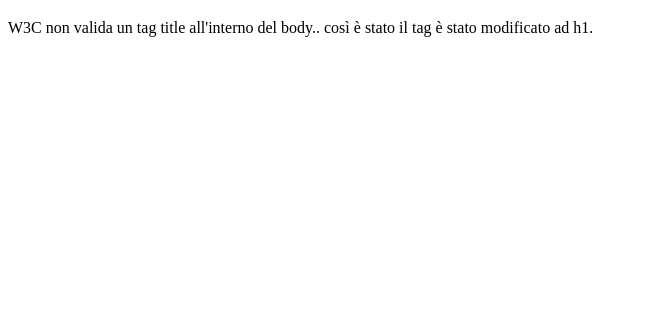
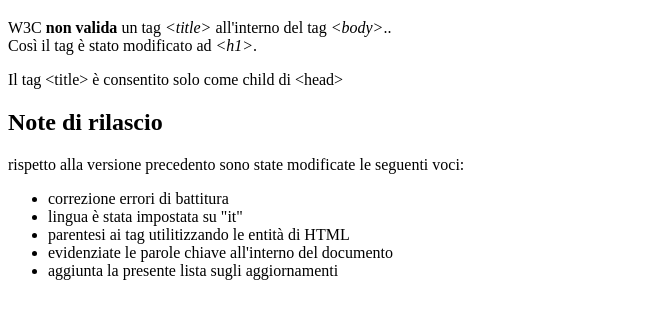
Before and after one commit to Valkyrux/htmlcss-hello, a plain HTML site: page index.html in a window 1280 px wide. Shown: the part 61-380 px from the top of the page, without its empty margins (0-648 px from the left). Drawn offline with Linux system fonts and the light colour scheme.

Commit message:
info versione e editing testo

```diff
--- a/index.html
+++ b/index.html
@@ -1,5 +1,5 @@
 <!DOCTYPE html>
-<html lang="en">
+<html lang="it">
     <head>
         <meta charset="UTF-8">
         <meta http-equiv="X-UA-Compatible" content="IE=edge">
@@ -8,6 +8,18 @@
     </head>
     <body>
         <h1>Hello World</h1>
-    <p>W3C non valida un tag title all'interno del body.. così è stato il tag è stato modificato ad h1.</p>
+        <p>W3C <strong>non valida</strong>  un tag <em>&lt;title&gt;</em> all'interno del tag <em>&lt;body&gt;</em>.. <br> Così il tag è stato modificato ad <em>&lt;h1&gt;</em>.</p>
+        <p>Il tag &lt;title&gt; è consentito solo come child di &lt;head&gt;</p>
+
+        <h2>Note di rilascio</h2>
+        <p>rispetto alla versione precedento sono state modificate le seguenti voci:</p>
+        <ul>
+            <li>correzione errori di battitura</li>
+            <li>lingua è stata impostata su "it"</li>
+            <li>parentesi ai tag utilitizzando le entità di HTML</li>
+            <li>evidenziate le parole chiave all'interno del documento</li>
+            <li>aggiunta la presente lista sugli aggiornamenti</li>
+        </ul>
+
     </body>
 </html>
```
Lines whose indentation alone changed are shown as unchanged.
